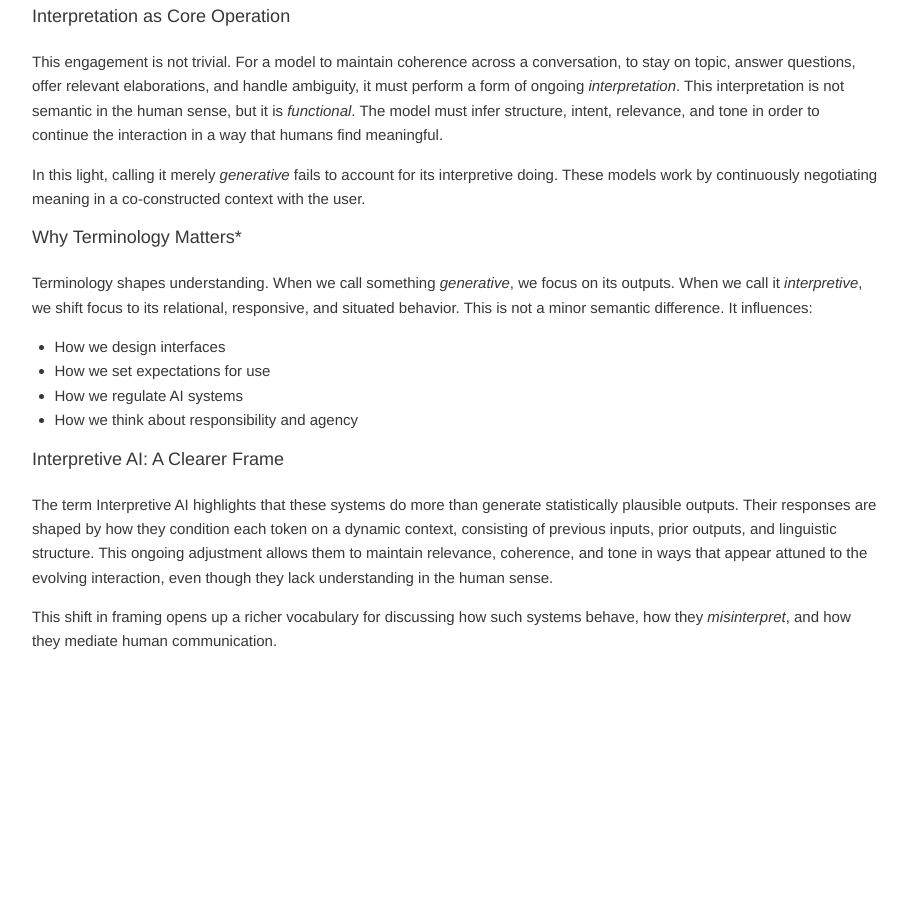
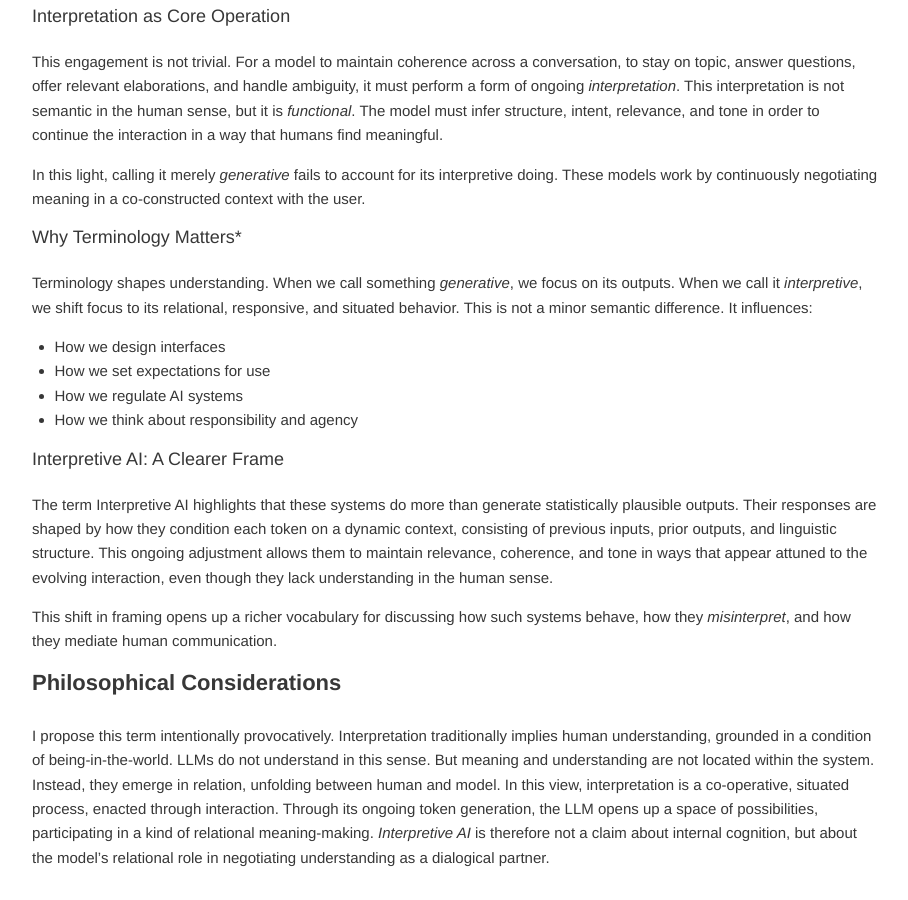
Before and after one commit to rrostt/rrostt.github.io, a Jekyll site: the page built from _posts/2025-05-27-interpretive-ai.md, in a window 1280 px wide and 900 px high, scrolled down 1052 px. Shown: the whole window, without its empty margins (184-1092 px from the left). Built offline with Jekyll 4.4.1, drawn with Linux system fonts in a browser that asks for light colours; before the commit the page ends 1736 px from its top, so only the background shows below that.

Commit message:
Adds philosophical considerations

```diff
--- a/_posts/2025-05-27-interpretive-ai.md
+++ b/_posts/2025-05-27-interpretive-ai.md
@@ -8,19 +8,16 @@ The phrase *Generative AI* (or _GenAI_) has rapidly become the go-to term for th
 LLMs like GPT-4o, Claude, and others do not simply generate plausible text. They interpret. They respond. They situate their outputs in relation to complex and evolving input contexts. A better name, I argue, is *Interpretive AI*.
 
 ### What Makes LLMs Different?
-
 Generative image or music models typically synthesize outputs based on a latent space learned from training data. The act of generation is largely one-directional. These systems do not interpret a user’s sketch or melody in order to generate an image or song. They generate based on a prompt.
 
 By contrast, LLMs are dialogic. They process language in a context-sensitive manner. Each token is generated not in isolation but in relation to the user’s input and the model’s own previous outputs. The system must keep track of what has been said, what is being asked, and what expectations are implied. It does not simply produce. It engages.
 
 ### Interpretation as Core Operation
-
 This engagement is not trivial. For a model to maintain coherence across a conversation, to stay on topic, answer questions, offer relevant elaborations, and handle ambiguity, it must perform a form of ongoing *interpretation*. This interpretation is not semantic in the human sense, but it is _functional_. The model must infer structure, intent, relevance, and tone in order to continue the interaction in a way that humans find meaningful.
 
 In this light, calling it merely _generative_ fails to account for its interpretive doing. These models work by continuously negotiating meaning in a co-constructed context with the user.
 
 ### Why Terminology Matters*
-
 Terminology shapes understanding. When we call something _generative_, we focus on its outputs. When we call it _interpretive_, we shift focus to its relational, responsive, and situated behavior. This is not a minor semantic difference. It influences:
 
 - How we design interfaces
@@ -29,7 +26,9 @@ Terminology shapes understanding. When we call something _generative_, we focus
 - How we think about responsibility and agency
 
 ### Interpretive AI: A Clearer Frame
-
 The term Interpretive AI highlights that these systems do more than generate statistically plausible outputs. Their responses are shaped by how they condition each token on a dynamic context, consisting of previous inputs, prior outputs, and linguistic structure. This ongoing adjustment allows them to maintain relevance, coherence, and tone in ways that appear attuned to the evolving interaction, even though they lack understanding in the human sense.
 
 This shift in framing opens up a richer vocabulary for discussing how such systems behave, how they _misinterpret_, and how they mediate human communication.
+
+## Philosophical Considerations
+I propose this term intentionally provocatively. Interpretation traditionally implies human understanding, grounded in a condition of being-in-the-world. LLMs do not understand in this sense. But meaning and understanding are not located within the system. Instead, they emerge in relation, unfolding between human and model. In this view, interpretation is a co-operative, situated process, enacted through interaction. Through its ongoing token generation, the LLM opens up a space of possibilities, participating in a kind of relational meaning-making. _Interpretive AI_ is therefore not a claim about internal cognition, but about the model’s relational role in negotiating understanding as a dialogical partner.
```
